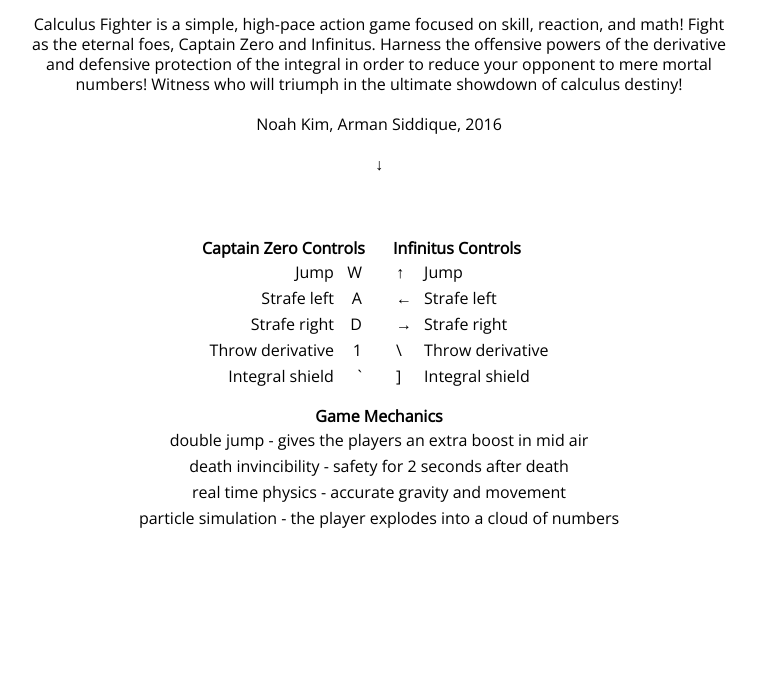
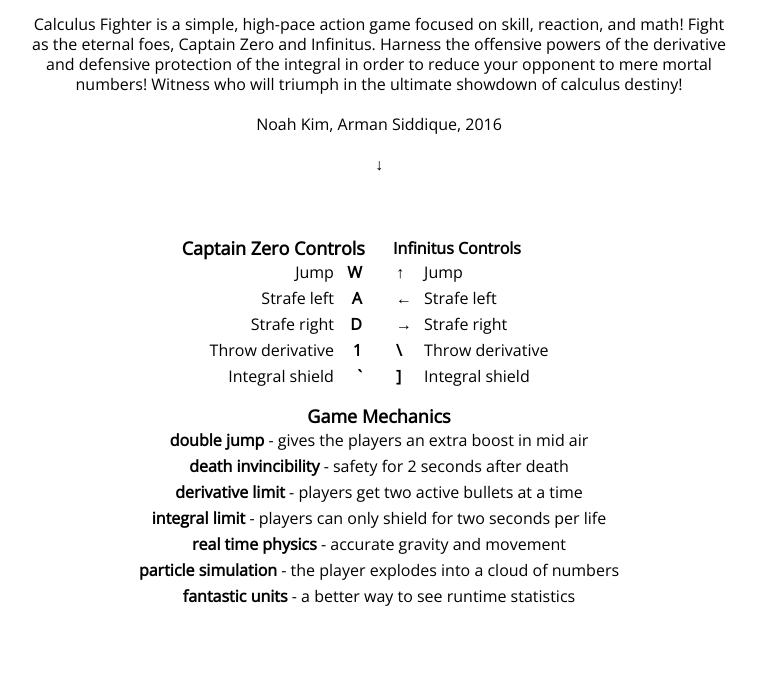
Before and after one commit to abstractstudio/calcfighter, a PHP site: page / in a window 1280 px wide. Shown: the part 698-1372 px from the top of the page, without its empty margins (261-1018 px from the left). Before the commit the page ends 1226 px from the top, so only its background shows below. Run offline with PHP 8.4, Linux system fonts and the light colour scheme.

Commit message:
Added to player death animation, improved webpage.

```diff
--- a/index.html
+++ b/index.html
@@ -18,7 +18,7 @@
         </p>
         <div id="information">
             <div id="zero-controls" class="column1">
-                <strong>Captain Zero Controls</strong><br>
+                <strong style="font-size: 18px;">Captain Zero Controls</strong><br>
                 <table>
                     <tr><td>Jump</td><td>W</td></tr>
                     <tr><td>Strafe left</td><td>A</td></tr>
@@ -38,13 +38,15 @@
                 </table>
             </div>
             <div class="clear">
-                <strong>Game Mechanics</strong><br>
+                <strong style="font-size: 18px;">Game Mechanics</strong><br>
                 <table style="text-align: center;">
-                    <tr><td>double jump - gives the players an extra boost in mid air</td></tr>
-                    <tr><td>death invincibility - safety for 2 seconds after death</td></tr>
-                    <tr><td>real time physics - accurate gravity and movement</td></tr>
-                    <tr><td>particle simulation - the player explodes into a cloud of numbers</td></tr>
-                    <tr><td></td></tr>
+                    <tr><td><strong>double jump</strong> - gives the players an extra boost in mid air</td></tr>
+                    <tr><td><strong>death invincibility</strong> - safety for 2 seconds after death</td></tr>
+                    <tr><td><strong>derivative limit</strong> - players get two active bullets at a time</td></tr>
+                    <tr><td><strong>integral limit</strong> - players can only shield for two seconds per life</td></tr>
+                    <tr><td><strong>real time physics</strong> - accurate gravity and movement</td></tr>
+                    <tr><td><strong>particle simulation</strong> - the player explodes into a cloud of numbers</td></tr>
+                    <tr><td><strong>fantastic units</strong> - a better way to see runtime statistics</td></tr>
                 </table>
             </div>
         </div>
--- a/particle.js
+++ b/particle.js
@@ -16,6 +16,11 @@ function Particle(image, player, engine) {
     this.angle = Math.random() * 2 * Math.PI
     this.xv = Math.cos(this.angle) * XV_PARTICLE;
     this.yv = Math.sin(this.angle) * YV_PARTICLE;
+
+    if (this.player.y > this.engine.canvas.height) {
+        this.yv = -Math.abs(this.yv);
+        this.y = this.engine.canvas.height + 10;
+    }
 
     // Update the particles physics and remove if necessary.
     this.update = function(delta) {
--- a/styles.css
+++ b/styles.css
@@ -33,4 +33,4 @@ canvas {
 table { border: 0px; width: 100%; }
 
 .column1 table { float: right; text-align: right; }
-.column1 table td:last-of-type, .column2 table td:first-of-type { width: 1.5em; }
+.column1 table td:last-of-type, .column2 table td:first-of-type { width: 1.5em; font-weight: bold; }
```
Also changed, not shown: player.js (indentation only).
